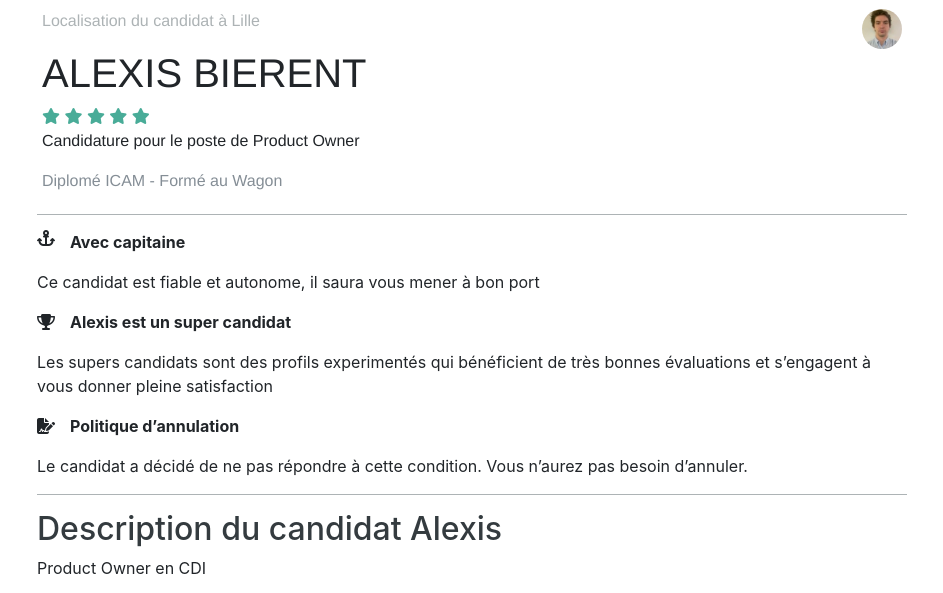
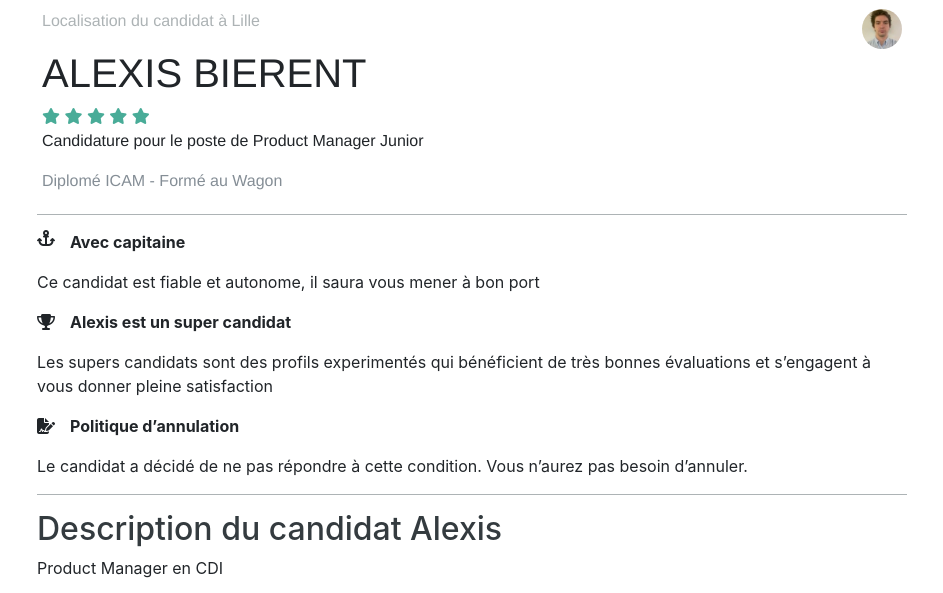
Before and after one commit to alexisbierent/landing, a plain HTML site: page index.html in a window 1280 px wide. Shown: the part 780-1373 px from the top of the page, without its empty margins (168-1111 px from the left). Drawn offline with nearby package versions, Linux system fonts and the light colour scheme.

Commit message:
Alexis Bierent

```diff
--- a/index.html
+++ b/index.html
@@ -27,7 +27,7 @@
         <span class="fa fa-star checked"></span>
         <span class="fa fa-star checked"></span>
         <span class="fa fa-star checked"></span>
-        <p>Candidature pour le poste de Product Owner</p>
+        <p>Candidature pour le poste de Product Manager Junior</p>
         <p class="color-text">Diplomé ICAM - Formé au Wagon</p>
       </div>
         <img src="images/alexis.jpg" class="avatar-large">
@@ -45,7 +45,7 @@
     </div>
     <div class="motivation">
       <h2>Description du candidat Alexis</h2>
-      <p>Product Owner en CDI</p>
+      <p>Product Manager en CDI</p>
       <p class="text">Ma formation d’ingénieur en alternance m’a apporté rigueur et organisation dans mon travail.
        Mon apprentissage m’a, lui, permis de mieux comprendre le monde de l’entreprise et les attentes de celui-ci envers un jeune salarié : la soif d'apprendre, une bonne organisation et un dynamisme à toute épreuve.
       La formation du Wagon me permet elle de mieux comprendre les enjeux techniques des produits web. Aujourd’hui, mon projet professionnel est bien défini :  Je souhaite occuper un poste de Product Owner chez Click & Boat !</p>
```
